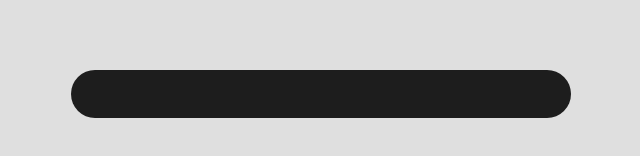
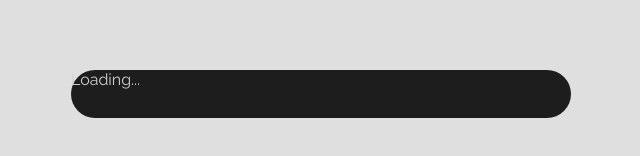
Before and after one commit to Mahendra14/LoadingProgress-Animation, a plain HTML site: page index.html in a window 1280 px wide. Shown: the part 306-462 px from the top of the page, 319-959 px from the left. Drawn offline with Linux system fonts and the light colour scheme.

Commit message:
adding data-label using pseudo element

```diff
--- a/style.css
+++ b/style.css
@@ -33,3 +33,7 @@
     color: rgb(206, 206, 206);
     border-radius: 1.5em;
 }
+
+.progress-bar::before{
+    content: attr(data-label);
+}
```
